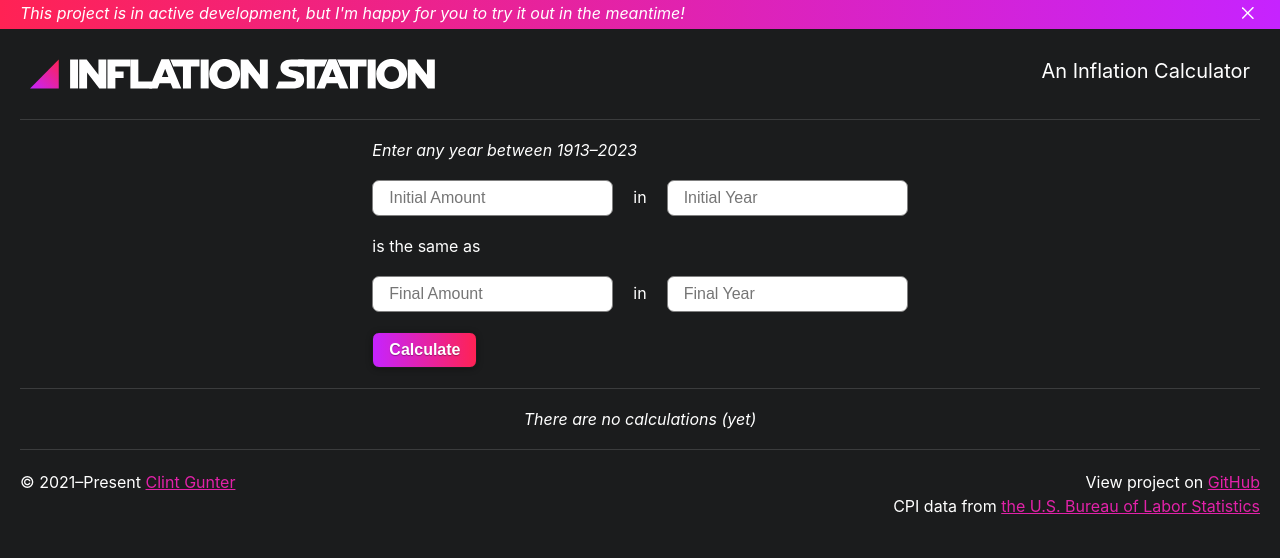
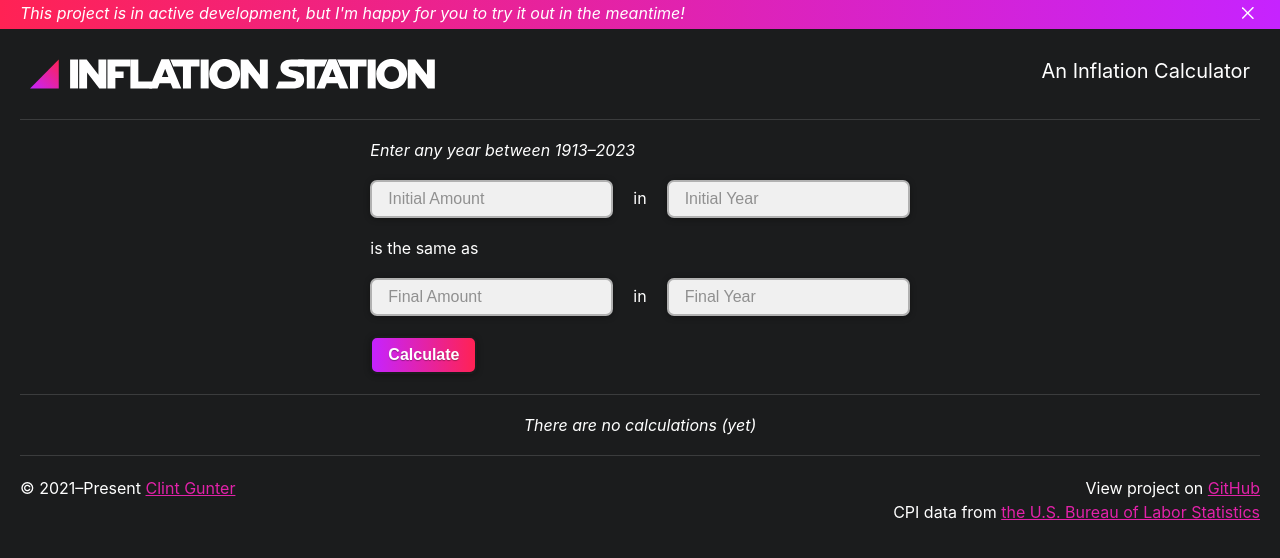
Before and after one commit to futureclint/inflation-station-2, a React (Create React App) app: page / in a window 1280 px wide. Shown: the top 558 px of the page. Built offline with nearby package versions, Linux system fonts and the light colour scheme.

Commit message:
Added starter state styles to form inputs

```diff
--- a/src/css/main.css
+++ b/src/css/main.css
@@ -19,6 +19,13 @@ hr {
 
 a {
   color: #e222a9;
+}
+
+input {
+  -webkit-appearance: none;
+  -ms-appearance: none;
+  -moz-appearance: none;
+  appearance: none;
 }
 
 .message {
@@ -101,11 +108,32 @@ header .subtitle {
 .calculate input {
   padding: 8px 16px;
   margin: 10px;
-  border: 1px solid gray;
+  border: 2px solid;
+  border-color: #b1b1b1;
   border-radius: 7px;
+  background-color: #f0f0f0;
+  box-shadow: 0 1px 6px rgba(0, 0, 0, 0.33);
   font-size: 1em;
+  transition: border-color 0.2s, background-color 0.2s, box-shadow 0.2s, color 0.2s;
+}
+.calculate input::placeholder {
+  color: #909090;
+}
+.calculate input:hover {
+  border-color: rgba(255, 34, 84, 0.67);
+  background-color: #ffffff;
+  box-shadow: 0 1px 6px rgba(0, 0, 0, 0.67);
+  color: #c623ff;
+}
+.calculate input:focus {
+  border-color: #c623ff;
+  background-color: #ffffff;
+  box-shadow: 0 1px 6px black;
+  outline: none;
+  color: #e222a9;
 }
 .calculate input:disabled {
+  border-color: #616161;
   background-color: rgba(255, 255, 255, 0.1);
 }
 
@@ -128,7 +156,7 @@ header .subtitle {
   display: block;
   padding: 8px 16px;
   margin: 10px;
-  border: 1px solid;
+  border: 2px solid;
   border-color: #1b1c1d;
   border-radius: 7px;
   background: #e222a9;
--- a/src/scss/base.scss
+++ b/src/scss/base.scss
@@ -17,3 +17,9 @@ hr {
 a {
   color: $brand-middle;
 }
+input {
+  -webkit-appearance: none;
+  -ms-appearance: none;
+  -moz-appearance: none;
+  appearance: none;
+}
--- a/src/scss/calculate.scss
+++ b/src/scss/calculate.scss
@@ -16,11 +16,32 @@
 .calculate input {
   padding: 8px 16px;
   margin: 10px;
-  border: 1px solid gray;
+  border: 2px solid;
+  border-color: #b1b1b1;
   border-radius: $border-radius;
+  background-color: #f0f0f0;
+  box-shadow: 0 1px 6px rgba(black,0.33);
   font-size: 1em;
+  transition: border-color 0.2s, background-color 0.2s, box-shadow 0.2s, color 0.2s;
 
+  &::placeholder {
+    color: #909090;
+  }
+  &:hover {
+    border-color: rgba($brand-end,0.67);
+    background-color: #ffffff;
+    box-shadow: 0 1px 6px rgba(black, 0.67);
+    color: $brand-start;
+  }
+  &:focus {
+    border-color: $brand-start;
+    background-color: #ffffff;
+    box-shadow: 0 1px 6px rgba(black,1);
+    outline: none;
+    color: $brand-middle;
+  }
   &:disabled {
+    border-color: #616161;
     background-color: rgba(white,0.1);
   }
 }
@@ -43,7 +64,7 @@
   display: block;
   padding: 8px 16px;
   margin: 10px;
-  border: 1px solid;
+  border: 2px solid;
   border-color: $background;
   border-radius: $border-radius;
   background: $brand-middle; // middle gradient value as a fallback
```
